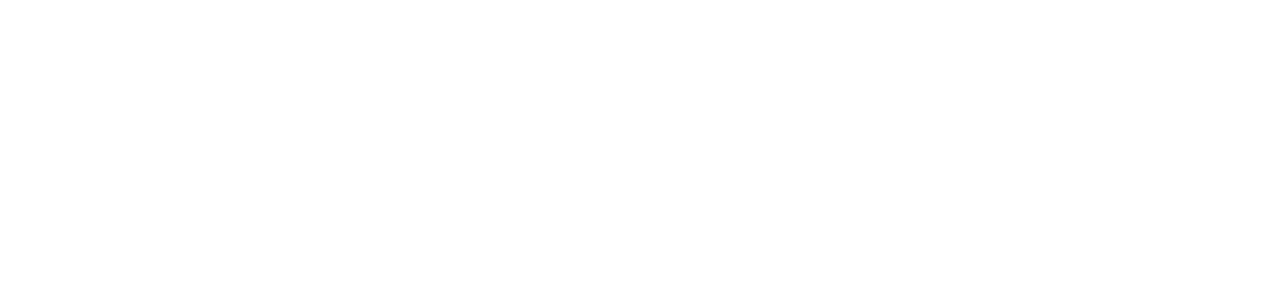
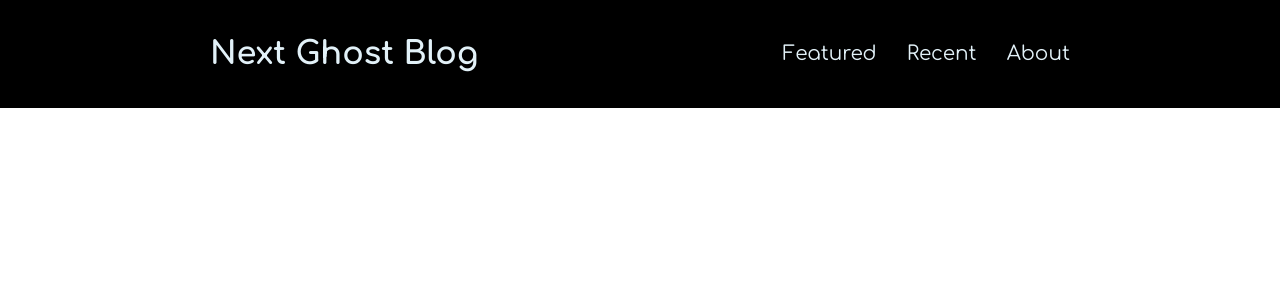
Before and after one commit to blueambr/next-ghost-blog, a Next.js app: page / in a window 1280 px wide. Shown: the top 300 px of the page. Built offline with nearby package versions, Linux system fonts and the light colour scheme.

Commit message:
feat: update folder structure; add Header, Logo, Nav; update styles

```diff
--- /dev/null
+++ b/src/data.json
@@ -0,0 +1,23 @@
+{
+  "logo": {
+    "href": "/",
+    "text": "Next Ghost Blog"
+  },
+  "nav": [
+    {
+      "key": "navLinkFeatured",
+      "href": "/featured",
+      "text": "Featured"
+    },
+    {
+      "key": "navLinkRecent",
+      "href": "/recent",
+      "text": "Recent"
+    },
+    {
+      "key": "navLinkAbout",
+      "href": "/about",
+      "text": "About"
+    }
+  ]
+}
--- a/src/pages/index.js
+++ b/src/pages/index.js
@@ -1,9 +1,13 @@
-import Layout from 'templates/layout';
+import Layout from '@/layout';
+import Header from '@/sections/Header';
+import data from 'data.json';
 
-export default function Home() {
-  return (
-    <>
-      <Layout />
-    </>
-  );
-}
+const Home = () => (
+  <>
+    <Layout>
+      <Header data={data} />
+    </Layout>
+  </>
+);
+
+export default Home;
--- a/src/styles/includes/_mixins.scss
+++ b/src/styles/includes/_mixins.scss
@@ -66,9 +66,13 @@
   }
 }
 
+@mixin trans($dur: 0.3) {
+  transition: all $dur + s;
+}
+
 // Fonts
-@function rem($px) {
-  @return $px / 16px + 0rem;
+@function rem($val) {
+  @return $val / 16 + 0rem;
 }
 
 @mixin font($style: te-400) {
--- a/src/styles/includes/_variables.scss
+++ b/src/styles/includes/_variables.scss
@@ -7,7 +7,6 @@ $font-title-path-name: $font-title-name;
 // Colors
 $color-primary: #008fff;
 $color-bg: #000000;
-$color-light: #ffffff;
 $color-title: #e2f1f8;
 $color-text: #cfd8dc;
 $color-gradient: linear-gradient(90deg, #360033 0%, #0b8793 100%);
--- a/src/templates/layout/index.js
+++ b/src/templates/0. layout/index.js
@@ -3,13 +3,14 @@ import Head from 'next/head';
 const Layout = ({ children }) => (
   <>
     <Head>
-      <meta charset="utf-8" />
+      <meta charSet="utf-8" />
       <meta name="HandheldFriendly" content="True" />
       <meta name="viewport" content="width=device-width, initial-scale=1.0" />
       <meta name="referrer" content="no-referrer-when-downgrade" />
       <meta name="theme-color" content="#008fff" />
       <title>Next Ghost Blog</title>
     </Head>
+
     {children}
   </>
 );
--- /dev/null
+++ b/src/templates/1. elements/Logo/Logo.module.scss
@@ -0,0 +1,17 @@
+@import 'src/styles/includes/includes';
+
+.link {
+  @include font(ti-700);
+  @include trans;
+  display: block;
+  font-size: rem(32);
+  color: $color-title;
+
+  @include mobile {
+    text-align: center;
+  }
+
+  @include hf {
+    color: $color-primary;
+  }
+}
--- /dev/null
+++ b/src/templates/1. elements/Logo/index.js
@@ -0,0 +1,16 @@
+import Link from 'next/link';
+import styles from './Logo.module.scss';
+
+const Logo = ({ data }) => {
+  const { href, text } = data;
+
+  return (
+    <div className={styles.logo}>
+      <Link href={href}>
+        <a className={styles.link}>{text}</a>
+      </Link>
+    </div>
+  );
+};
+
+export default Logo;
--- /dev/null
+++ b/src/templates/2. components/Nav/Nav.module.scss
@@ -0,0 +1,28 @@
+@import 'src/styles/includes/includes';
+
+.nav {
+  display: flex;
+  flex-wrap: wrap;
+  align-items: center;
+
+  @include mobile {
+    justify-content: center;
+  }
+}
+
+.link {
+  @include font(ti-400);
+  @include trans;
+  display: block;
+  padding: rem(10);
+  font-size: rem(20);
+  color: $color-title;
+
+  @include laptop {
+    padding: rem(15);
+  }
+
+  @include hf {
+    color: $color-primary;
+  }
+}
--- /dev/null
+++ b/src/templates/2. components/Nav/index.js
@@ -0,0 +1,14 @@
+import Link from 'next/link';
+import styles from './Nav.module.scss';
+
+const Nav = ({ data }) => (
+  <nav className={styles.nav}>
+    {data.map((link) => (
+      <Link href={link.href} key={link.key}>
+        <a className={styles.link}>{link.text}</a>
+      </Link>
+    ))}
+  </nav>
+);
+
+export default Nav;
--- /dev/null
+++ b/src/templates/3. sections/Header/Header.module.scss
@@ -0,0 +1,32 @@
+@import 'src/styles/includes/includes';
+
+.header {
+  padding: rem(15) 0;
+  background-color: $color-bg;
+
+  @include laptop {
+    padding: rem(25) 0;
+  }
+}
+
+.wrapper {
+  @include laptop {
+    display: flex;
+    flex-wrap: wrap;
+    justify-content: space-between;
+    align-items: center;
+    margin: 0 rem(-15);
+  }
+}
+
+.logo {
+  @include laptop {
+    padding: 0 rem(15);
+  }
+}
+
+.nav {
+  @include mobile {
+    margin-top: rem(20);
+  }
+}
--- /dev/null
+++ b/src/templates/3. sections/Header/index.js
@@ -0,0 +1,20 @@
+import Logo from '@/elements/Logo';
+import Nav from '@/components/Nav';
+import styles from './Header.module.scss';
+
+const Header = ({ data }) => (
+  <header className={styles.header}>
+    <div className="container">
+      <div className={styles.wrapper}>
+        <div className={styles.logo}>
+          <Logo data={data.logo} />
+        </div>
+        <div className={styles.nav}>
+          <Nav data={data.nav} />
+        </div>
+      </div>
+    </div>
+  </header>
+);
+
+export default Header;
```
Also changed, not shown: jsconfig.json (+7 -1 lines), 1 other file (tests, documents, lock files or other folders).
